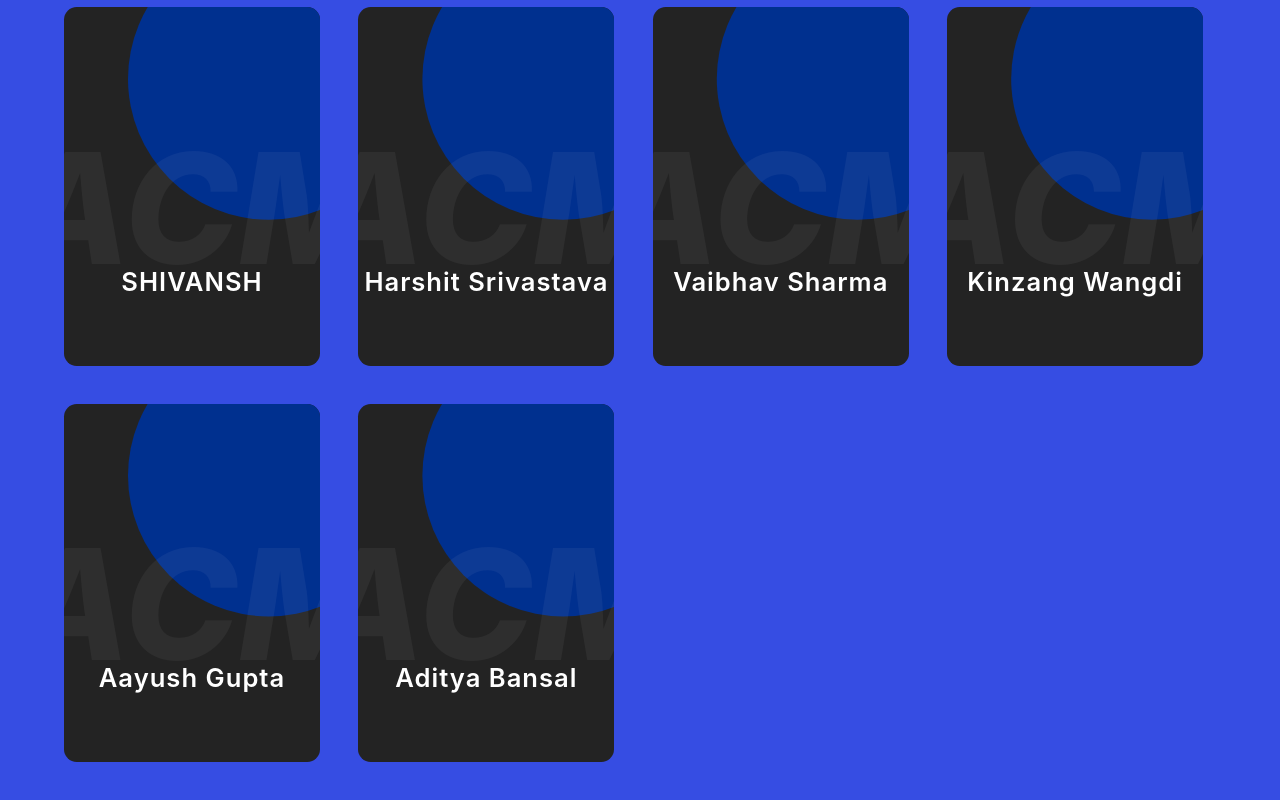
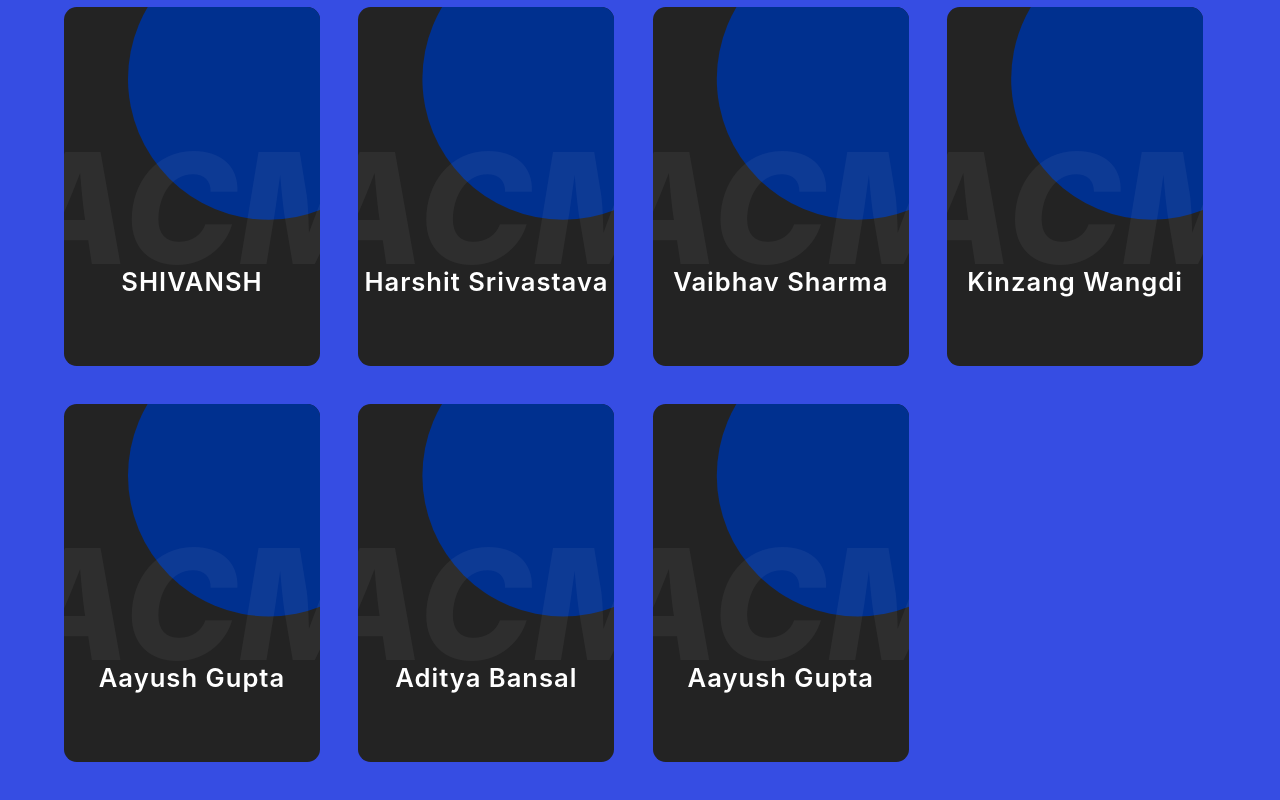
Before and after one commit to ACM-JUIT/ACM-Members, a React (Create React App) app: page / in a window 1280 px wide. Shown: the part 1944-2744 px from the top of the page. Built offline with nearby package versions, Linux system fonts and the light colour scheme.

Commit message:
updated data.js

```diff
--- a/src/data.js
+++ b/src/data.js
@@ -157,4 +157,11 @@ export const membersData = [
       github: "https://github.com/Aditya3403",
       linkedin: "https://www.linkedin.com/in/aditya-bansal-036b36211/",
     },
+    {
+      name: "Aayush Gupta",
+      quote: "Member",
+      insta: "",
+      github: "https://github.com/aayush3003",
+      linkedin: "",
+    },
   ];
```
